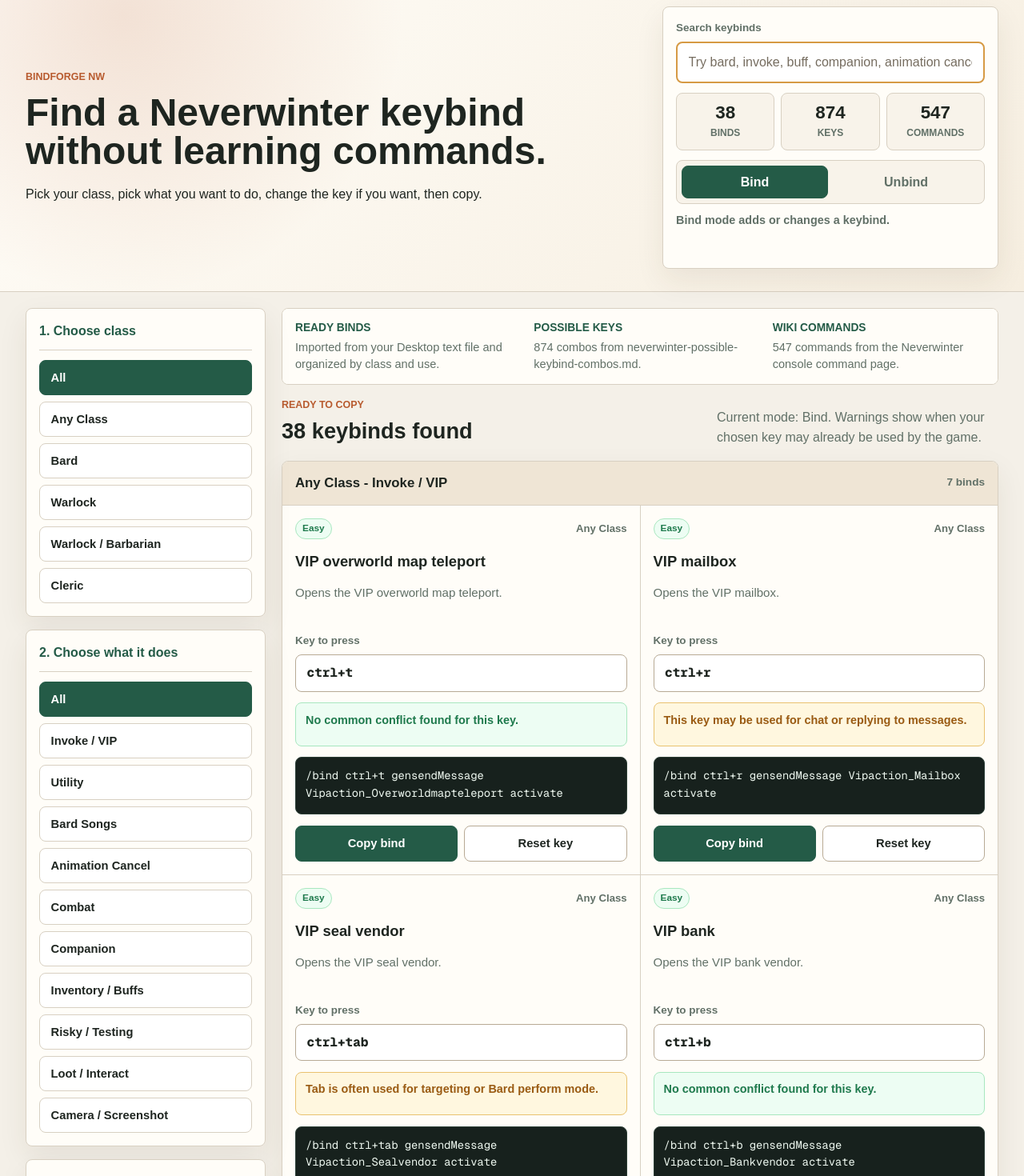
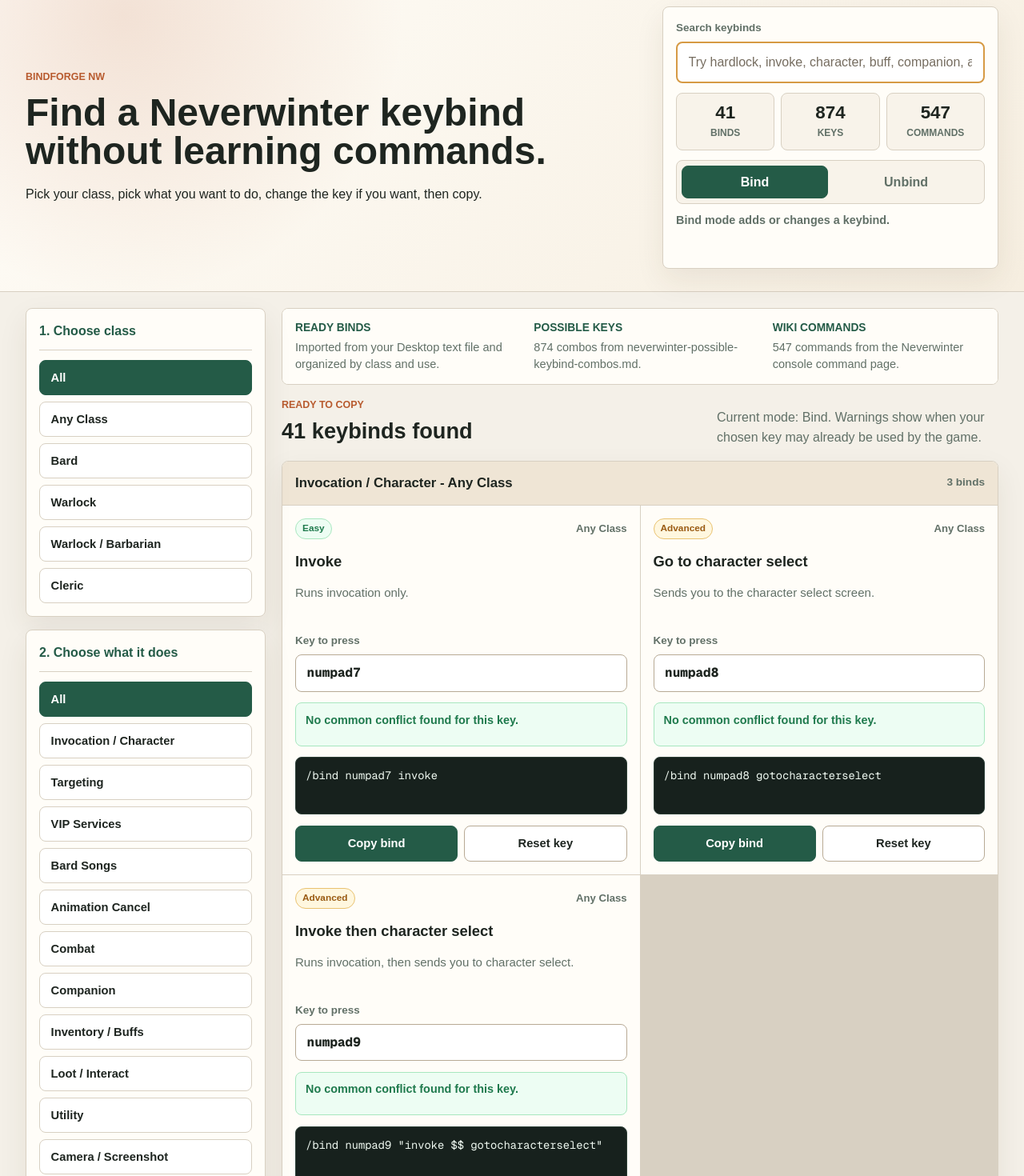
Before and after one commit to Nischhalsubba/BindForge-NW, a Next.js app: page / in a window 1280 px wide. Shown: the part 20-1490 px from the top of the page at 80% size. Built offline with nearby package versions, Linux system fonts and the light colour scheme.

Commit message:
Reorganize keybind categories and add hardlock

```diff
--- a/app/data/keybindPresets.ts
+++ b/app/data/keybindPresets.ts
@@ -1,5 +1,7 @@
 export type KeybindType =
-  | "Invoke / VIP"
+  | "VIP Services"
+  | "Invocation / Character"
+  | "Targeting"
   | "Bard Songs"
   | "Combat"
   | "Animation Cancel"
@@ -34,68 +36,68 @@ export type KeybindPreset = {
 export const keybindPresets = [
   {
     id: "vip-overworld-map",
-    type: "Invoke / VIP",
+    type: "VIP Services",
     className: "Any Class",
     title: "VIP overworld map teleport",
     plainEnglish: "Opens the VIP overworld map teleport.",
     defaultKey: "ctrl+t",
     command: "gensendMessage Vipaction_Overworldmapteleport activate",
-    searchTerms: ["vip", "invoke", "overworld", "map", "teleport", "travel"],
+    searchTerms: ["vip", "invoke", "overworld", "map", "teleport", "travel", "service"],
     difficulty: "Easy",
   },
   {
     id: "vip-mailbox",
-    type: "Invoke / VIP",
+    type: "VIP Services",
     className: "Any Class",
     title: "VIP mailbox",
     plainEnglish: "Opens the VIP mailbox.",
     defaultKey: "ctrl+r",
     command: "gensendMessage Vipaction_Mailbox activate",
-    searchTerms: ["vip", "mail", "mailbox", "invoke", "utility"],
+    searchTerms: ["vip", "mail", "mailbox", "invoke", "utility", "service"],
     difficulty: "Easy",
   },
   {
     id: "vip-seal-vendor",
-    type: "Invoke / VIP",
+    type: "VIP Services",
     className: "Any Class",
     title: "VIP seal vendor",
     plainEnglish: "Opens the VIP seal vendor.",
     defaultKey: "ctrl+tab",
     command: "gensendMessage Vipaction_Sealvendor activate",
-    searchTerms: ["vip", "seal", "vendor", "invoke", "shop"],
+    searchTerms: ["vip", "seal", "vendor", "invoke", "shop", "service"],
     difficulty: "Easy",
   },
   {
     id: "vip-bank",
-    type: "Invoke / VIP",
+    type: "VIP Services",
     className: "Any Class",
     title: "VIP bank",
     plainEnglish: "Opens the VIP bank vendor.",
     defaultKey: "ctrl+b",
     command: "gensendMessage Vipaction_Bankvendor activate",
-    searchTerms: ["vip", "bank", "invoke", "vendor", "storage"],
+    searchTerms: ["vip", "bank", "invoke", "vendor", "storage", "service"],
     difficulty: "Easy",
   },
   {
     id: "vip-profession-vendor",
-    type: "Invoke / VIP",
+    type: "VIP Services",
     className: "Any Class",
     title: "VIP profession vendor",
     plainEnglish: "Opens the VIP profession vendor.",
     defaultKey: "ctrl+v",
     command: "gensendMessage Vipaction_Professionvendor activate",
-    searchTerms: ["vip", "profession", "vendor", "invoke", "crafting"],
+    searchTerms: ["vip", "profession", "vendor", "invoke", "crafting", "service"],
     difficulty: "Easy",
   },
   {
     id: "vip-moonstone-mask",
-    type: "Invoke / VIP",
+    type: "VIP Services",
     className: "Any Class",
     title: "VIP Moonstone Mask teleport",
     plainEnglish: "Teleports to the Moonstone Mask through VIP.",
     defaultKey: "ctrl+m",
     command: "gensendMessage Vipaction_Moonstonemaskteleport activate",
-    searchTerms: ["vip", "moonstone", "mask", "teleport", "invoke", "travel"],
+    searchTerms: ["vip", "moonstone", "mask", "teleport", "invoke", "travel", "service"],
     difficulty: "Easy",
   },
   {
@@ -363,15 +365,73 @@ export const keybindPresets = [
     difficulty: "Easy",
   },
   {
+    id: "invoke",
+    type: "Invocation / Character",
+    className: "Any Class",
+    title: "Invoke",
+    plainEnglish: "Runs invocation only.",
+    defaultKey: "numpad7",
+    command: "invoke",
+    searchTerms: ["invoke", "invoking", "prayer", "daily", "character", "utility"],
+    difficulty: "Easy",
+  },
+  {
+    id: "character-select",
+    type: "Invocation / Character",
+    className: "Any Class",
+    title: "Go to character select",
+    plainEnglish: "Sends you to the character select screen.",
+    defaultKey: "numpad8",
+    command: "gotocharacterselect",
+    searchTerms: [
+      "character",
+      "character select",
+      "change character",
+      "swap character",
+      "logout",
+      "select",
+    ],
+    difficulty: "Advanced",
+  },
+  {
     id: "invoke-character-select",
-    type: "Invoke / VIP",
+    type: "Invocation / Character",
     className: "Any Class",
     title: "Invoke then character select",
-    plainEnglish: "Runs invoke then goes to character select.",
+    plainEnglish: "Runs invocation, then sends you to character select.",
     defaultKey: "numpad9",
     command: '"invoke $$ gotocharacterselect"',
-    searchTerms: ["invoke", "character select", "ap", "utility", "numpad"],
+    searchTerms: [
+      "invoke",
+      "invoking",
+      "character",
+      "character select",
+      "change character",
+      "swap character",
+      "ap",
+      "utility",
+      "numpad",
+    ],
     difficulty: "Advanced",
+  },
+  {
+    id: "hard-target-lock",
+    type: "Targeting",
+    className: "Any Class",
+    title: "Hardlock target",
+    plainEnglish: "Locks your current target so the game keeps that target selected.",
+    defaultKey: "x",
+    command: "++hardtargetlock",
+    searchTerms: [
+      "hardlock",
+      "hard lock",
+      "hard target lock",
+      "target",
+      "lock target",
+      "targeting",
+      "combat",
+    ],
+    difficulty: "Easy",
   },
   {
     id: "leave-now",
@@ -463,13 +523,13 @@ export const keybindPresets = [
   },
   {
     id: "target-near",
-    type: "Combat",
+    type: "Targeting",
     className: "Any Class",
     title: "Target nearest enemy",
     plainEnglish: "Targets or attacks near cursor depending on game state.",
     defaultKey: "tab",
     command: "targetCursorOrAutoAttack",
-    searchTerms: ["target", "enemy", "combat", "tab", "auto attack"],
+    searchTerms: ["target", "enemy", "combat", "tab", "auto attack", "targeting", "nearest"],
     difficulty: "Easy",
   },
 ] satisfies KeybindPreset[];
--- a/app/page.tsx
+++ b/app/page.tsx
@@ -13,9 +13,25 @@ const classFilters = [
   ...Array.from(new Set(keybindPresets.map((preset) => preset.className))),
 ] as Array<KeybindClass | "All">;
 
+const typeOrder: KeybindType[] = [
+  "Invocation / Character",
+  "Targeting",
+  "VIP Services",
+  "Bard Songs",
+  "Animation Cancel",
+  "Combat",
+  "Companion",
+  "Inventory / Buffs",
+  "Loot / Interact",
+  "Utility",
+  "Camera / Screenshot",
+  "Risky / Testing",
+  "Social",
+];
+
 const typeFilters = [
   "All",
-  ...Array.from(new Set(keybindPresets.map((preset) => preset.type))),
+  ...typeOrder.filter((type) => keybindPresets.some((preset) => preset.type === type)),
 ] as Array<KeybindType | "All">;
 
 const commandCategories = [
@@ -136,7 +152,7 @@ function commandLabel(command: ConsoleCommand) {
 
 function groupedPresets(presets: KeybindPreset[]) {
   return presets.reduce<Record<string, KeybindPreset[]>>((groups, preset) => {
-    const key = `${preset.className} - ${preset.type}`;
+    const key = `${preset.type} - ${preset.className}`;
     groups[key] = [...(groups[key] ?? []), preset];
     return groups;
   }, {});
@@ -171,7 +187,8 @@ export default function Home() {
   const filteredPresets = useMemo(() => {
     const query = normalizeText(search);
 
-    return keybindPresets.filter((preset) => {
+    return keybindPresets
+      .filter((preset) => {
         const matchesClass = activeClass === "All" || preset.className === activeClass;
         const matchesType = activeType === "All" || preset.type === activeType;
         const matchesSafety = safetyFilter === "All" || preset.difficulty === safetyFilter;
@@ -187,7 +204,8 @@ export default function Home() {
           matchesSafety &&
           (!query || haystack.includes(query))
         );
-    });
+      })
+      .sort((left, right) => typeOrder.indexOf(left.type) - typeOrder.indexOf(right.type));
   }, [activeClass, activeType, safetyFilter, search]);
 
   const grouped = useMemo(() => groupedPresets(filteredPresets), [filteredPresets]);
@@ -266,7 +284,7 @@ export default function Home() {
                 <input
                   autoComplete="off"
                   onChange={(event) => setSearch(event.target.value)}
-                  placeholder="Try bard, invoke, buff, companion, animation cancel..."
+                  placeholder="Try hardlock, invoke, character, buff, companion, animation cancel..."
                   value={search}
                 />
               </label>
```
Lines whose indentation alone changed are shown as unchanged.
